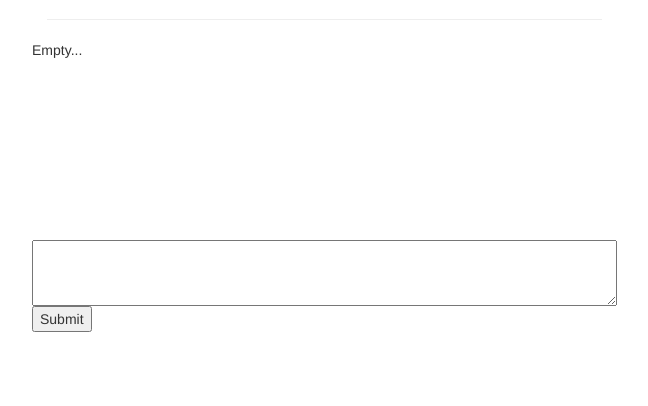
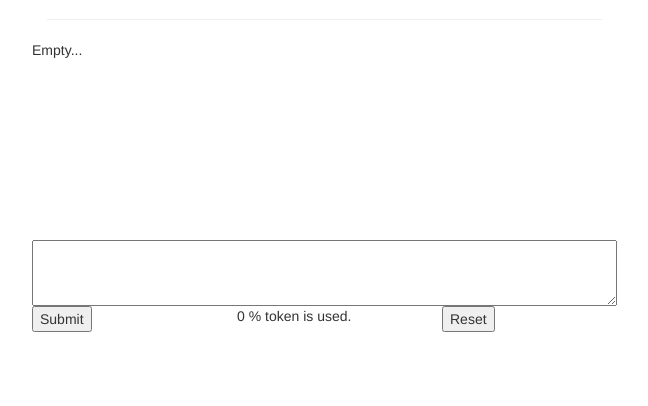
Before and after one commit to MasaKusuda/PDFtoGPT, a Flask app: page / in a window 1280 px wide. Shown: the part 197-603 px from the top of the page, without its empty margins (608-1256 px from the left). Run offline with Flask 3, Linux system fonts and the light colour scheme; some libraries are stand-ins or nearby versions.

Commit message:
add reset button

```diff
--- a/app.py
+++ b/app.py
@@ -1,14 +1,21 @@
-from flask import Flask, render_template, request, jsonify,send_from_directory
+from flask import Flask, render_template, request, jsonify,send_from_directory,session
 from flask_bootstrap import Bootstrap
 from src import api_test
 import os
+from datetime import timedelta
+import openai
+
+openai.api_key_path = "env"
+print(openai.Model.list())
 app = Flask(__name__)
 app.debug = False
 app.config["UPLOAD_FOLDER"] = "./uploads"
+app.permanent_session_lifetime = timedelta(hours=2)
 Bootstrap(app)
-messages=[]
-token_sum=0
-token_MAX=4096
+#secretkeyは意味のない文字列で代用
+app.secret_key = 'gasawrythpoe1235gfd'
+# token_sum=0
+# token_MAX=4096
 
 @app.route("/", methods=["GET", "POST"])
 def index():
@@ -24,9 +31,11 @@ def index():
             filename = "uploaded_pdf.pdf"
             filepath = os.path.join(app.config["UPLOAD_FOLDER"], filename)
             file.save(filepath)
-            pdf_text = api_test.read_pdf_to_text(filepath)
-            messages.append({"role":"user","content":pdf_text})
-            return render_template("index.html", filename=filename,pdf_text=pdf_text)
+            session["messages"]=[]
+            session["pdf_text"] = api_test.read_pdf_to_text(filepath)
+            session["messages"].append({"role":"user","content":session["pdf_text"]})
+            session["token_MAX"] = 4096
+            return render_template("index.html", filename=filename,pdf_text=session["pdf_text"])
 
     return render_template("index.html")
 
@@ -39,21 +48,26 @@ def process():
     input_text = request.form['input_text']
     # ここで input_text を使用してPythonコードを実行できます。
     print(input_text)
-    messages.append({"role":"user","content":input_text})
-    res = api_test.access_to_GPT(messages)
+    session["messages"].append({"role":"user","content":input_text})
+    res = api_test.access_to_GPT(session["messages"])
     res_role = res["choices"][0]["message"]["role"]
     res_content = res["choices"][0]["message"]["content"]
-    messages.append({"role":res_role,"content":res_content})
-    response_text = res_content
-    token_sum = token_sum + int(res["usage"]["total_tokens"])
-    token_used_percentage = int((token_sum / token_MAX)*100)
+    session["messages"].append({"role":res_role,"content":res_content})
+    token_used_percentage = int(res["usage"]["total_tokens"] / session["token_MAX"]*100)
+    print(token_used_percentage)
     response={
-        "response_text":response_text,
-        "token_sum":token_sum,
+        "response_text":res_content,
+        "token_sum":res["usage"]["total_tokens"],
         "token_used_percentage":token_used_percentage
     }
     return jsonify(response)
 
+@app.route('/reset',methods=['POST'])
+def reset():
+    session["messages"]=[]
+    session["messages"].append({"role":"user","content":session["pdf_text"]})
+    response={"token_reseted":"true"}
+    return jsonify(response)
 
 # @app.route('/upload', methods=['GET', 'POST'])
 # def upload_file():
--- a/src/api_test.py
+++ b/src/api_test.py
@@ -1,7 +1,4 @@
-import os
 import openai
-openai.api_key_path = "env"
-print(openai.Model.list())
 from pdfminer.high_level import extract_text
 
 def read_pdf_to_text(file_path):
--- a/templates/index.html
+++ b/templates/index.html
@@ -19,6 +19,21 @@
               data: { input_text: inputText },
               success: function(response) {
                   $('#result').append("<p>GPT:"+response["response_text"]+"</p>");
+                  $('#tokens').html(response["token_used_percentage"]+"% token is used.")
+                  scrollToBottom();
+              }
+          });
+      });
+    });
+
+    $(document).ready(function() {
+      $('#reset-btn').on('click', function() {
+          $.ajax({
+              url: '/reset',
+              method: 'POST',
+              data: { nodata:"" },
+              success: function(response) {
+                  $('#tokens').html("0% token is used.")
                   scrollToBottom();
               }
           });
@@ -89,7 +104,17 @@
             <form id="text-form">
               <textarea name="input_text" id="input_text" rows="3" style="width:100%"></textarea>
               <br>
-              <button type="button" id="submit-btn">Submit</button>
+              <div class="row">
+                <div class="col-md-4">
+                  <button type="button" id="submit-btn">Submit</button>
+                </div>
+                <div class="col-md-4" id="tokens">
+                  0 % token is used.
+                </div>
+                <div class="col-md-4">
+                  <button type="button"  id="reset-btn">Reset</button>
+                </div>
+              </div>
             </form>
           </div>
         </div>
```
